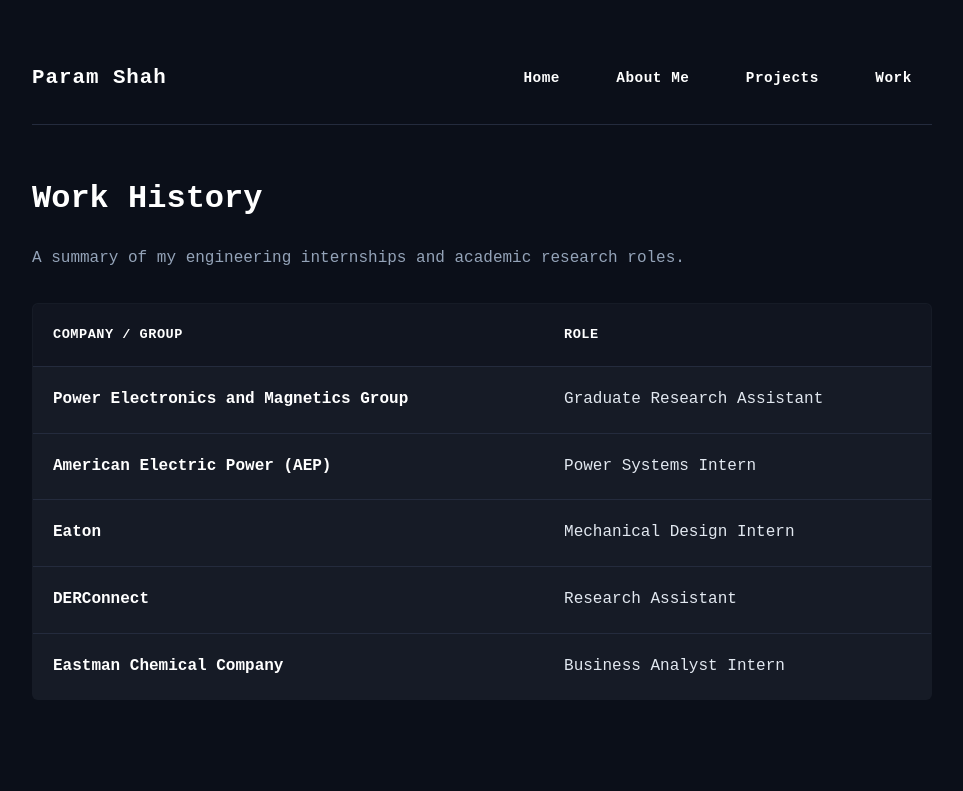
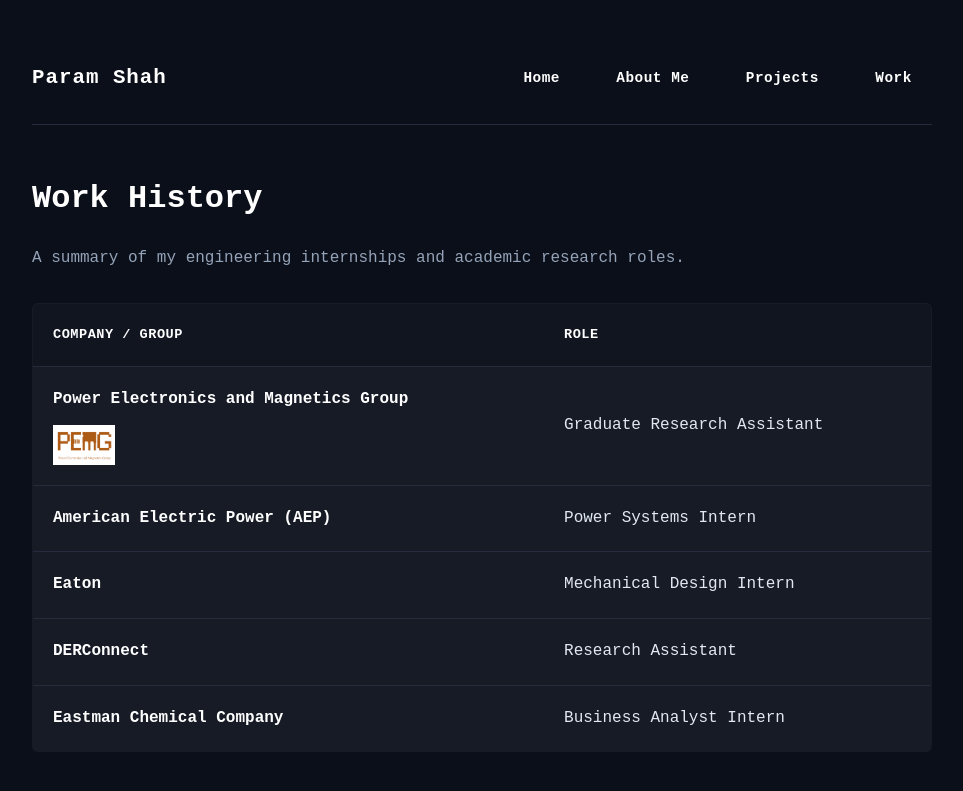
Before and after one commit to paramshah180/paramshah180.github.io, a Jekyll site: the page built from work.md, in a window 1280 px wide. Shown: the top 791 px of the page, without its empty margins (158-1121 px from the left). Built offline with Jekyll 4.4.1, drawn with Linux system fonts in a browser that asks for light colours.

Commit message:
Update logo path in work.md

```diff
--- a/work.md
+++ b/work.md
@@ -23,7 +23,7 @@ permalink: /work/
       <td>
         <div class="company-name">Power Electronics and Magnetics Group</div>
         <!-- INPUT LOGO PATH BELOW (Example: src="/Photos/pemg-logo.png") -->
-        <!-- <img src="/Photos/YOUR_LOGO_HERE.png" alt="PEMG Logo" class="company-logo"> -->
+         <img src="/Photos/pemg.png" alt="PEMG Logo" class="company-logo">
       </td>
       <td class="role-text">Graduate Research Assistant</td>
     </tr>
```
